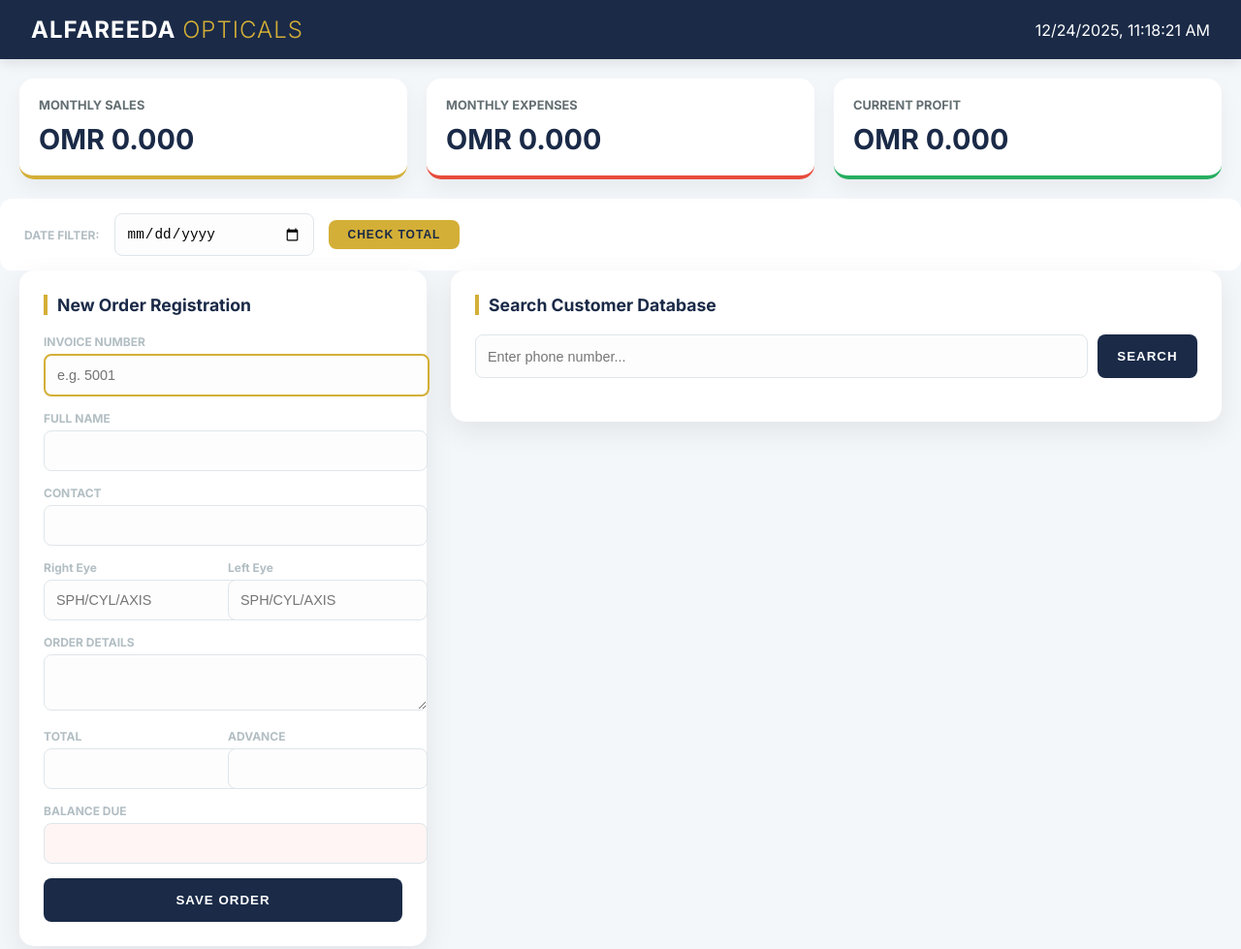
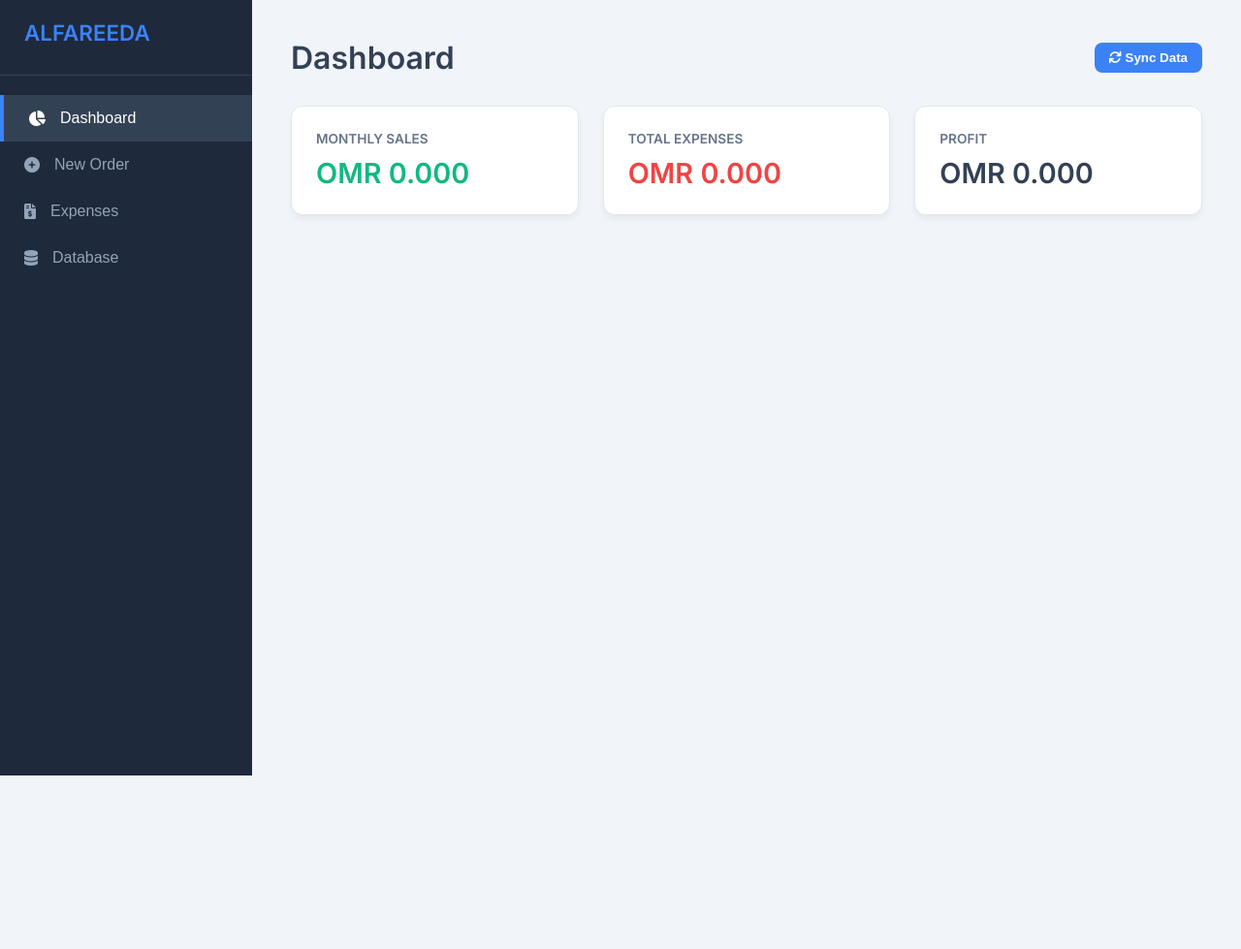
Before and after one commit to affanatif616-creator/alfareeda-pos, a plain HTML site: page index.html in a window 1280 px wide. Shown: the top 979 px of the page at 97% size. After the commit the page ends 800 px from the top, so only its background shows below. Drawn offline with Linux system fonts and the light colour scheme; some packages are replaced by stand-ins of ours; no server answers; a script that the page names is missing.

Commit message:
Update index.html

```diff
--- a/index.html
+++ b/index.html
@@ -3,258 +3,251 @@
 <head>
     <meta charset="UTF-8">
     <meta name="viewport" content="width=device-width, initial-scale=1.0">
-    <title>Alfareeda Opticals | Management System</title>
-    <script src="https://cdn.jsdelivr.net/npm/sweetalert2@11"></script>
-    <link href="https://fonts.googleapis.com/css2?family=Inter:wght@300;400;600;700&display=swap" rel="stylesheet">
+    <title>Alfareeda Opticals | Cloud POS Pro</title>
+    <link href="https://fonts.googleapis.com/css2?family=Inter:wght@300;400;600&display=swap" rel="stylesheet">
+    <link rel="stylesheet" href="https://cdnjs.cloudflare.com/ajax/libs/font-awesome/6.0.0/css/all.min.css">
+
     <style>
         :root {
-            --primary: #1a2a47; /* Navy Blue */
-            --accent: #d4af37;  /* Metallic Gold */
-            --success: #27ae60;
-            --danger: #e74c3c;
-            --bg: #f4f7fa;
-            --card: #ffffff;
+            --sidebar-width: 260px;
+            --primary: #1e293b;
+            --accent: #3b82f6;
+            --bg: #f1f5f9;
+            --text: #334155;
+            --white: #ffffff;
+            --success: #10b981;
+            --danger: #ef4444;
         }
 
-        body {
-            font-family: 'Inter', sans-serif;
-            background: var(--bg);
-            margin: 0;
-            color: #2d3436;
+        * { margin: 0; padding: 0; box-sizing: border-box; }
+        body { font-family: 'Inter', sans-serif; background: var(--bg); color: var(--text); display: flex; min-height: 100vh; }
+
+        /* --- SIDEBAR --- */
+        .sidebar {
+            width: var(--sidebar-width); height: 100vh; background: var(--primary);
+            color: white; position: fixed; padding: 20px 0; display: flex; flex-direction: column;
         }
+        .brand { padding: 0 25px 30px; font-size: 1.4rem; font-weight: 700; color: var(--accent); border-bottom: 1px solid #334155; margin-bottom: 20px; }
+        .nav-link {
+            padding: 15px 25px; display: flex; align-items: center; gap: 15px;
+            color: #94a3b8; text-decoration: none; cursor: pointer; border: none; background: none;
+            width: 100%; font-size: 1rem; text-align: left; transition: 0.3s;
+        }
+        .nav-link:hover, .nav-link.active { background: #334155; color: white; }
+        .nav-link.active { border-left: 4px solid var(--accent); }
 
-        .header {
-            background: var(--primary);
-            color: white;
-            padding: 1rem 2rem;
-            display: flex;
-            justify-content: space-between;
-            align-items: center;
-            box-shadow: 0 4px 12px rgba(0,0,0,0.1);
+        /* --- MAIN CONTENT --- */
+        .main-content { margin-left: var(--sidebar-width); width: calc(100% - var(--sidebar-width)); padding: 40px; }
+        header { margin-bottom: 30px; display: flex; justify-content: space-between; align-items: center; }
+
+        .card { background: var(--white); padding: 25px; border-radius: 12px; box-shadow: 0 4px 6px rgba(0,0,0,0.05); border: 1px solid #e2e8f0; margin-bottom: 25px; }
+
+        /* --- DASHBOARD STATS --- */
+        .stats-grid { display: grid; grid-template-columns: repeat(auto-fit, minmax(280px, 1fr)); gap: 25px; margin-bottom: 20px; }
+        .stat-card h3 { font-size: 0.85rem; text-transform: uppercase; color: #64748b; margin-bottom: 10px; }
+        .stat-card .value { font-size: 1.8rem; font-weight: 700; }
+
+        /* --- FORMS & TABLES --- */
+        .form-grid { display: grid; grid-template-columns: repeat(auto-fit, minmax(200px, 1fr)); gap: 20px; margin-bottom: 20px; }
+        .form-group { margin-bottom: 15px; }
+        label { display: block; margin-bottom: 5px; font-weight: 600; font-size: 0.9rem; }
+        input, select, textarea { width: 100%; padding: 12px; border: 1px solid #cbd5e1; border-radius: 8px; font-size: 1rem; font-family: inherit; }
+
+        .btn-primary {
+            background: var(--accent); color: white; padding: 14px; border: none;
+            border-radius: 8px; cursor: pointer; font-weight: 600; width: 100%; transition: 0.3s;
         }
+        .btn-primary:disabled { background: #94a3b8; cursor: not-allowed; }
 
-        .header h1 { margin: 0; font-size: 1.5rem; letter-spacing: 1px; }
-        .header span { color: var(--accent); font-weight: 300; }
+        table { width: 100%; border-collapse: collapse; margin-top: 10px; }
+        th { text-align: left; padding: 12px; background: #f8fafc; border-bottom: 2px solid #e2e8f0; }
+        td { padding: 12px; border-bottom: 1px solid #e2e8f0; }
 
-        .stats-container {
-            display: grid;
-            grid-template-columns: repeat(auto-fit, minmax(280px, 1fr));
-            gap: 20px;
-            padding: 20px;
-            max-width: 1400px;
-            margin: auto;
+        .loading-spinner { color: var(--accent); font-weight: 600; text-align: center; padding: 20px; }
+
+        @media (max-width: 768px) {
+            .sidebar { width: 70px; }
+            .brand, .nav-text { display: none; }
+            .main-content { margin-left: 70px; width: calc(100% - 70px); padding: 20px; }
         }
-
-        .stat-box {
-            background: var(--card);
-            padding: 20px;
-            border-radius: 15px;
-            border-bottom: 4px solid var(--accent);
-            box-shadow: 0 10px 20px rgba(0,0,0,0.05);
-            transition: transform 0.3s;
-        }
-
-        .stat-box h4 { margin: 0; color: #636e72; font-size: 0.8rem; text-transform: uppercase; }
-        .stat-box p { margin: 10px 0 0; font-size: 1.8rem; font-weight: 700; color: var(--primary); }
-
-        .workspace {
-            display: grid;
-            grid-template-columns: 420px 1fr;
-            gap: 25px;
-            padding: 0 20px 40px;
-            max-width: 1400px;
-            margin: auto;
-        }
-
-        .card {
-            background: var(--card);
-            border-radius: 15px;
-            padding: 25px;
-            box-shadow: 0 10px 30px rgba(0,0,0,0.08);
-            margin-bottom: 25px;
-        }
-
-        h3 {
-            color: var(--primary);
-            font-size: 1.1rem;
-            margin-top: 0;
-            border-left: 4px solid var(--accent);
-            padding-left: 10px;
-            margin-bottom: 20px;
-        }
-
-        label { font-size: 0.75rem; font-weight: 700; color: #b2bec3; display: block; margin-bottom: 5px; }
-        input, select, textarea {
-            width: 100%;
-            padding: 12px;
-            margin-bottom: 15px;
-            border: 1px solid #dfe6e9;
-            border-radius: 8px;
-            background: #fdfdfd;
-            font-size: 0.9rem;
-        }
-
-        .btn { cursor: pointer; border: none; border-radius: 8px; padding: 15px; font-weight: 700; text-transform: uppercase; letter-spacing: 1px; transition: 0.3s; width: 100%; }
-        .btn-primary { background: var(--primary); color: white; }
-        .btn-danger { background: var(--danger); color: white; }
-        .btn-gold { background: var(--accent); color: var(--primary); }
-
-        .filter-bar { background: white; padding: 15px 25px; border-radius: 12px; margin: 0 20px 20px; display: flex; align-items: center; gap: 15px; max-width: 1350px; margin: auto; }
-
-        .rx-display { background: #f8f9fa; border-radius: 10px; padding: 15px; display: flex; justify-content: space-around; margin: 10px 0; border: 1px solid #eee; }
-        .rx-eye { text-align: center; }
-        .rx-eye small { display: block; color: var(--accent); font-weight: bold; }
-
-        .order-row { display: flex; justify-content: space-between; padding: 12px 0; border-bottom: 1px solid #f1f1f1; font-size: 0.85rem; }
-        .status-badge { padding: 4px 10px; border-radius: 20px; font-size: 0.7rem; font-weight: bold; background: #f1f2f6; }
     </style>
 </head>
 <body>
 
-<div class="header">
-    <h1>ALFAREEDA <span>OPTICALS</span></h1>
-    <div id="clock"></div>
+    <aside class="sidebar">
+        <div class="brand">ALFAREEDA</div>
+        <nav>
+            <button class="nav-link active" onclick="showSection('dashboard', this)">
+                <i class="fas fa-chart-pie"></i> <span class="nav-text">Dashboard</span>
+            </button>
+            <button class="nav-link" onclick="showSection('new-order', this)">
+                <i class="fas fa-plus-circle"></i> <span class="nav-text">New Order</span>
+            </button>
+            <button class="nav-link" onclick="showSection('expenses', this)">
+                <i class="fas fa-file-invoice-dollar"></i> <span class="nav-text">Expenses</span>
+            </button>
+            <button class="nav-link" onclick="showSection('database', this)">
+                <i class="fas fa-database"></i> <span class="nav-text">Database</span>
+            </button>
+        </nav>
+    </aside>
+
+    <main class="main-content">
+        <header>
+            <h1 id="page-title">Dashboard</h1>
+            <button class="btn-primary" style="width: auto; padding: 8px 15px;" onclick="fetchFromSheets()">
+                <i class="fas fa-sync"></i> Sync Data
+            </button>
+        </header>
+
+        <section id="dashboard" class="content-section">
+            <div class="stats-grid">
+                <div class="card stat-card">
+                    <h3>Monthly Sales</h3>
+                    <div class="value" id="dash-sales" style="color: var(--success)">OMR 0.000</div>
                 </div>
-
-<div class="stats-container">
-    <div class="stat-box"><h4>Monthly Sales</h4><p id="mSales">OMR 0.000</p></div>
-    <div class="stat-box" style="border-bottom-color: var(--danger)"><h4>Monthly Expenses</h4><p id="mExp">OMR 0.000</p></div>
-    <div class="stat-box" style="border-bottom-color: var(--success)"><h4>Current Profit</h4><p id="mProfit">OMR 0.000</p></div>
+                <div class="card stat-card">
+                    <h3>Total Expenses</h3>
+                    <div class="value" id="dash-expenses" style="color: var(--danger)">OMR 0.000</div>
                 </div>
-
-<div class="filter-bar">
-    <label style="margin:0">DATE FILTER:</label>
-    <input type="date" id="filterDate" style="width:180px; margin:0;">
-    <button class="btn btn-gold" style="width:auto; padding: 8px 20px; font-size: 12px;" onclick="checkDate()">CHECK TOTAL</button>
-    <strong id="dateResult" style="color: var(--primary); margin-left: auto;"></strong>
-</div>
-
-<div class="workspace">
-    <div class="sidebar">
-        <div class="card">
-            <h3>New Order Registration</h3>
-            <label>INVOICE NUMBER </label>
-    <input type="text" id="manualInv" placeholder="e.g. 5001" style="border: 2px solid var(--accent);">
-            <label>FULL NAME</label><input type="text" id="custName">
-            <label>CONTACT</label><input type="text" id="custPhone">
-            <div style="display:flex; gap:10px;">
-                <div style="flex:1"><label>Right Eye</label><input type="text" id="re" placeholder="SPH/CYL/AXIS"></div>
-                <div style="flex:1"><label>Left Eye</label><input type="text" id="le" placeholder="SPH/CYL/AXIS"></div>
-            </div>
-            <label>ORDER DETAILS</label><textarea id="items" rows="2"></textarea>
-            <div style="display:flex; gap:10px;">
-                <div style="flex:1"><label>TOTAL</label><input type="number" id="total" oninput="math()"></div>
-                <div style="flex:1"><label>ADVANCE</label><input type="number" id="advance" oninput="math()"></div>
-            </div>
-            <label>BALANCE DUE</label><input type="number" id="balance" readonly style="background:#fff5f5; color:var(--danger); font-weight:bold;">
-            <button class="btn btn-primary" onclick="save()">SAVE ORDER</button>
-        </div>
-
-        <div class="card" style="border-bottom: 4px solid var(--danger);">
-            <h3>Shop Expenses</h3>
-            <label>CATEGORY</label>
-            <select id="expCat"><option>Stock</option><option>Rent</option><option>Bills</option><option>Salary</option><option>Other</option></select>
-            <label>DESCRIPTION</label><input type="text" id="expDesc">
-            <label>AMOUNT (OMR)</label><input type="number" id="expAmount">
-            <button class="btn btn-danger" onclick="saveExpense()">RECORD EXPENSE</button>
-        </div>
-
-        <div class="card">
-            <h3>Recent Orders</h3>
-            <div id="orderList">Loading...</div>
+                <div class="card stat-card">
+                    <h3>Profit</h3>
+                    <div class="value" id="dash-profit">OMR 0.000</div>
                 </div>
             </div>
+        </section>
 
-    <div class="main-content">
+        <section id="new-order" class="content-section" style="display:none;">
             <div class="card">
-            <h3>Search Customer Database</h3>
-            <div style="display:flex; gap:10px;">
-                <input type="text" id="sPhone" placeholder="Enter phone number..." style="margin:0;">
-                <button class="btn btn-primary" style="width:120px;" onclick="search()">SEARCH</button>
+                <h2>Create New Order</h2><br>
+                <div class="form-grid">
+                    <div class="form-group"><label>Invoice #</label><input type="text" id="order-invoice" placeholder="ALF-100"></div>
+                    <div class="form-group"><label>Customer Name</label><input type="text" id="order-name"></div>
+                    <div class="form-group"><label>Contact</label><input type="tel" id="order-contact"></div>
+                    <div class="form-group"><label>Total (OMR)</label><input type="number" id="order-total" step="0.001"></div>
                 </div>
-            <div id="results" style="margin-top:20px;"></div>
+                <div class="form-group"><label>Prescription Details</label><textarea id="order-details" rows="3"></textarea></div>
+                <button class="btn-primary" id="save-btn" onclick="saveOrder()">Save to Cloud & Local</button>
+            </div>
+        </section>
+
+        <section id="expenses" class="content-section" style="display:none;">
+            <div class="card">
+                <h2>Record Expense</h2><br>
+                <div class="form-group"><label>Amount (OMR)</label><input type="number" id="exp-amount" step="0.001"></div>
+                <button class="btn-primary" onclick="saveExpense()">Record Expense</button>
+            </div>
+        </section>
+
+        <section id="database" class="content-section" style="display:none;">
+            <div class="card">
+                <input type="text" id="search" onkeyup="searchDB()" placeholder="Search records..." style="margin-bottom: 15px;">
+                <div style="overflow-x: auto;">
+                    <table>
+                        <thead><tr><th>Invoice</th><th>Name</th><th>Contact</th><th>Total</th><th>Date</th></tr></thead>
+                        <tbody id="order-list"></tbody>
+                    </table>
                 </div>
             </div>
-</div>
+        </section>
+    </main>
 
     <script>
-    const scriptURL = 'https://script.google.com/macros/s/AKfycbyRRb3PkAuDzDelJ5v0d0k5Y6-B_THYfv2Xe_fnmtRYTjv6V66WcXy6Cf0Xg11OlJwSFg/exec';
+        // --- CONFIGURATION ---
+        const scriptURL = 'https://script.google.com/macros/s/AKfycbyEnldRpUydacgjImyge1_xBGnM8fy1dP8rKgarPxXavZnkC02TLjOjNklJIKbjdytEqg/exec';
+        let orders = JSON.parse(localStorage.getItem('alfareeda_orders')) || [];
+        let expenses = JSON.parse(localStorage.getItem('alfareeda_expenses')) || [];
 
-    window.onload = function() {
-        fetch(`${scriptURL}?action=getStats`).then(r => r.json()).then(d => {
-            document.getElementById('mSales').innerText = "OMR " + d.sales.toFixed(3);
-            document.getElementById('mExp').innerText = "OMR " + d.expenses.toFixed(3);
-            document.getElementById('mProfit').innerText = "OMR " + (d.sales - d.expenses).toFixed(3);
-        });
-        updateOrderList();
+        // --- NAVIGATION ---
+        function showSection(id, btn) {
+            document.querySelectorAll('.content-section').forEach(s => s.style.display = 'none');
+            document.getElementById(id).style.display = 'block';
+            document.getElementById('page-title').innerText = btn.innerText.trim();
+            document.querySelectorAll('.nav-link').forEach(l => l.classList.remove('active'));
+            btn.classList.add('active');
+        }
+
+        // --- SAVE DATA ---
+        async function saveOrder() {
+            const btn = document.getElementById('save-btn');
+            const data = {
+                invoice: document.getElementById('order-invoice').value,
+                name: document.getElementById('order-name').value,
+                contact: document.getElementById('order-contact').value,
+                total: document.getElementById('order-total').value,
+                details: document.getElementById('order-details').value
             };
 
-    function math() {
-        let t = document.getElementById('total').value || 0;
-        let a = document.getElementById('advance').value || 0;
-        document.getElementById('balance').value = (t - a).toFixed(3);
+            if(!data.name || !data.invoice) return alert("Required fields missing!");
+
+            btn.disabled = true; btn.innerText = "Syncing with Google...";
+
+            try {
+                // 1. Send to Google Sheets
+                await fetch(scriptURL, { method: 'POST', mode: 'no-cors', body: JSON.stringify(data) });
+
+                // 2. Save locally for instant update
+                orders.push({...data, date: new Date().toLocaleDateString()});
+                localStorage.setItem('alfareeda_orders', JSON.stringify(orders));
+
+                alert("Saved successfully!");
+                location.reload(); // Refresh to sync everything
+            } catch (e) {
+                alert("Cloud sync failed, but data saved locally.");
+            }
         }
 
-    function checkDate() {
-        let d = document.getElementById('filterDate').value;
-        if(!d) return;
-        document.getElementById('dateResult').innerText = "Checking...";
-        fetch(`${scriptURL}?action=filterDate&date=${d}`).then(r => r.json()).then(data => {
-            document.getElementById('dateResult').innerText = "Total for " + d + ": OMR " + data.total.toFixed(3);
+        function saveExpense() {
+            const amt = parseFloat(document.getElementById('exp-amount').value) || 0;
+            expenses.push({amount: amt});
+            localStorage.setItem('alfareeda_expenses', JSON.stringify(expenses));
+            updateDashboard();
+            alert("Expense Saved!");
+        }
+
+        // --- FETCH & RENDER ---
+        async function fetchFromSheets() {
+            const list = document.getElementById('order-list');
+            list.innerHTML = '<tr><td colspan="5" class="loading-spinner">Fetching from Cloud...</td></tr>';
+
+            try {
+                const res = await fetch(scriptURL);
+                const cloudData = await res.json();
+                orders = cloudData;
+                localStorage.setItem('alfareeda_orders', JSON.stringify(orders));
+                renderTable();
+                updateDashboard();
+            } catch (e) {
+                renderTable(); // Fallback to local
+            }
+        }
+
+        function renderTable() {
+            const list = document.getElementById('order-list');
+            list.innerHTML = '';
+            orders.slice().reverse().forEach(o => {
+                list.innerHTML += `<tr><td>${o.invoice}</td><td><strong>${o.name}</strong></td><td>${o.contact}</td><td>${parseFloat(o.total).toFixed(3)}</td><td>${new Date(o.date).toLocaleDateString()}</td></tr>`;
             });
         }
 
-    function save() {
-        let n = document.getElementById('custName').value;
-        if(!n) return Swal.fire("Required", "Name is required", "warning");
-        let params = `action=saveSale&name=${encodeURIComponent(n)}&phone=${document.getElementById('custPhone').value}&re=${document.getElementById('re').value}&le=${document.getElementById('le').value}&items=${encodeURIComponent(document.getElementById('items').value)}&total=${document.getElementById('total').value}&advance=${document.getElementById('advance').value}&balance=${document.getElementById('balance').value}`;
-        Swal.fire({title:'Saving...', didOpen:()=>{Swal.showLoading()}});
-        fetch(`${scriptURL}?${params}`).then(r=>r.json()).then(d=>{
-            Swal.fire("Success", "Invoice " + d.inv + " saved!", "success").then(()=>location.reload());
-        });
+        function updateDashboard() {
+            const sales = orders.reduce((s, o) => s + parseFloat(o.total || 0), 0);
+            const exps = expenses.reduce((s, e) => s + parseFloat(e.amount || 0), 0);
+            document.getElementById('dash-sales').innerText = `OMR ${sales.toFixed(3)}`;
+            document.getElementById('dash-expenses').innerText = `OMR ${exps.toFixed(3)}`;
+            document.getElementById('dash-profit').innerText = `OMR ${(sales - exps).toFixed(3)}`;
         }
 
-    function saveExpense() {
-        const amt = document.getElementById('expAmount').value;
-        if(!amt) return Swal.fire("Error", "Amount required", "error");
-        const params = `action=saveExpense&category=${document.getElementById('expCat').value}&desc=${encodeURIComponent(document.getElementById('expDesc').value)}&amount=${amt}`;
-        Swal.fire({title: 'Saving Expense...', didOpen: () => { Swal.showLoading() }});
-        fetch(`${scriptURL}?${params}`).then(() => {
-            Swal.fire("Success", "Recorded", "success").then(() => location.reload());
-        });
+        function searchDB() {
+            const q = document.getElementById('search').value.toLowerCase();
+            document.querySelectorAll('#order-list tr').forEach(r => r.style.display = r.innerText.toLowerCase().includes(q) ? '' : 'none');
         }
 
-    function search() {
-        let p = document.getElementById('sPhone').value;
-        document.getElementById('results').innerHTML = "Searching...";
-        fetch(`${scriptURL}?phone=${p}`).then(r=>r.json()).then(data=>{
-            let html = '';
-            data.forEach(r => {
-                html += `<div class="card" style="border:1px solid #eee; margin-bottom:15px;">
-                    <div style="display:flex; justify-content:space-between;"><strong>${r.name} (${r.invoice})</strong><span>OMR ${parseFloat(r.balance).toFixed(3)}</span></div>
-                    <div class="rx-display"><div class="rx-eye"><small>RE</small>${r.re || '-'}</div><div class="rx-eye"><small>LE</small>${r.le || '-'}</div></div>
-                    <p>Details: ${r.items}</p>
-                    <select onchange="upd(${r.row}, this.value)" style="width:150px; margin:0;">
-                        <option value="Processing" ${r.status=='Processing'?'selected':''}>Processing</option>
-                        <option value="Ready" ${r.status=='Ready'?'selected':''}>Ready</option>
-                        <option value="Delivered" ${r.status=='Delivered'?'selected':''}>Delivered</option>
-                    </select>
-                </div>`;
-            });
-            document.getElementById('results').innerHTML = html || "No records found.";
-        });
-    }
-
-    function updateOrderList() {
-        fetch(`${scriptURL}?action=listOrders`).then(r => r.json()).then(data => {
-            let html = '';
-            data.forEach(o => { html += `<div class="order-row"><span>${o.invoice}</span> <span>${o.name}</span> <span class="status-badge">${o.status}</span></div>`; });
-            document.getElementById('orderList').innerHTML = html;
-        });
-    }
-
-    function upd(r, s) { fetch(`${scriptURL}?action=updateStatus&row=${r}&status=${s}`).then(()=>Swal.fire({icon:'success', title:'Updated', toast:true, position:'top-end', showConfirmButton:false, timer:2000})); }
-    setInterval(() => { document.getElementById('clock').innerText = new Date().toLocaleString(); }, 1000);
+        // Initialize
+        window.onload = () => {
+            renderTable();
+            updateDashboard();
+        };
     </script>
 </body>
 </html>
```
Lines whose indentation alone changed are shown as unchanged.
